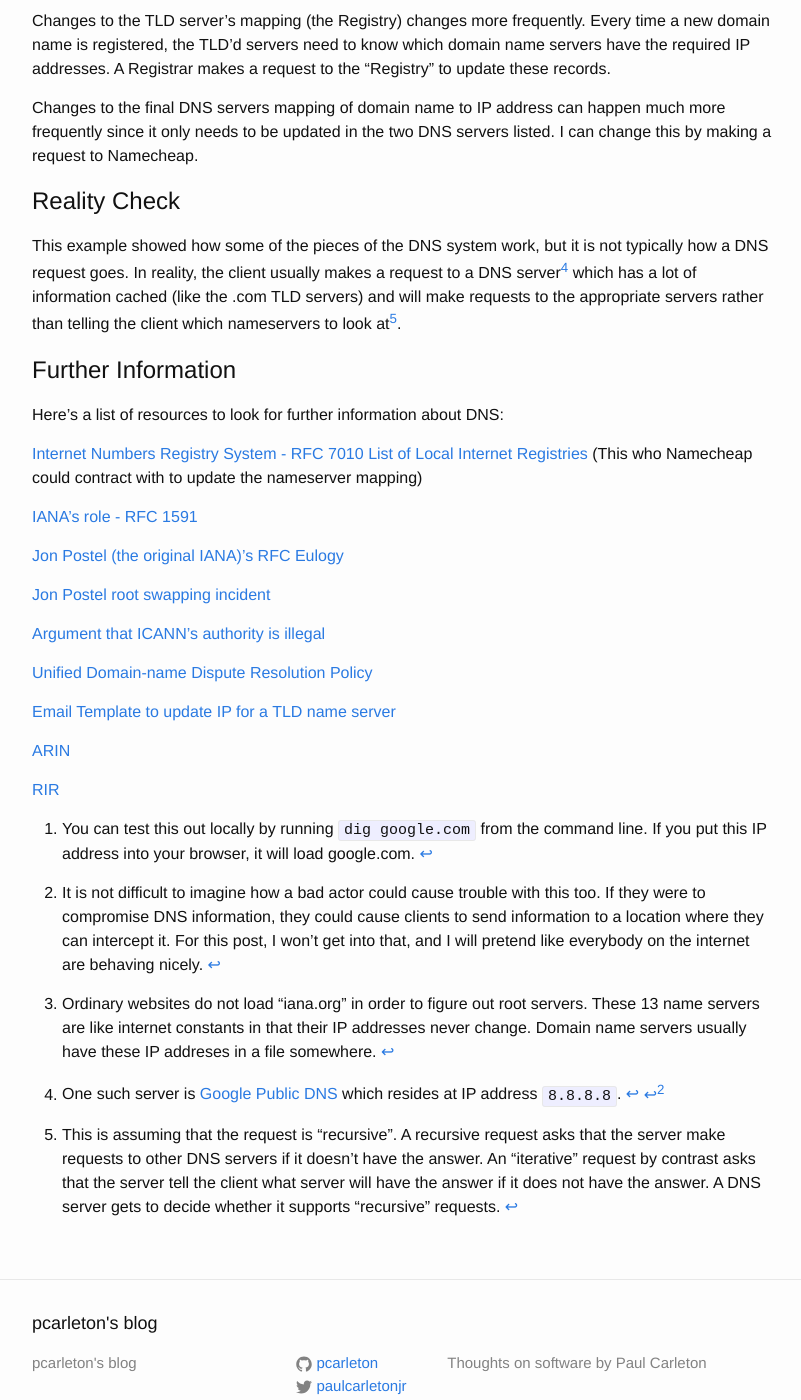
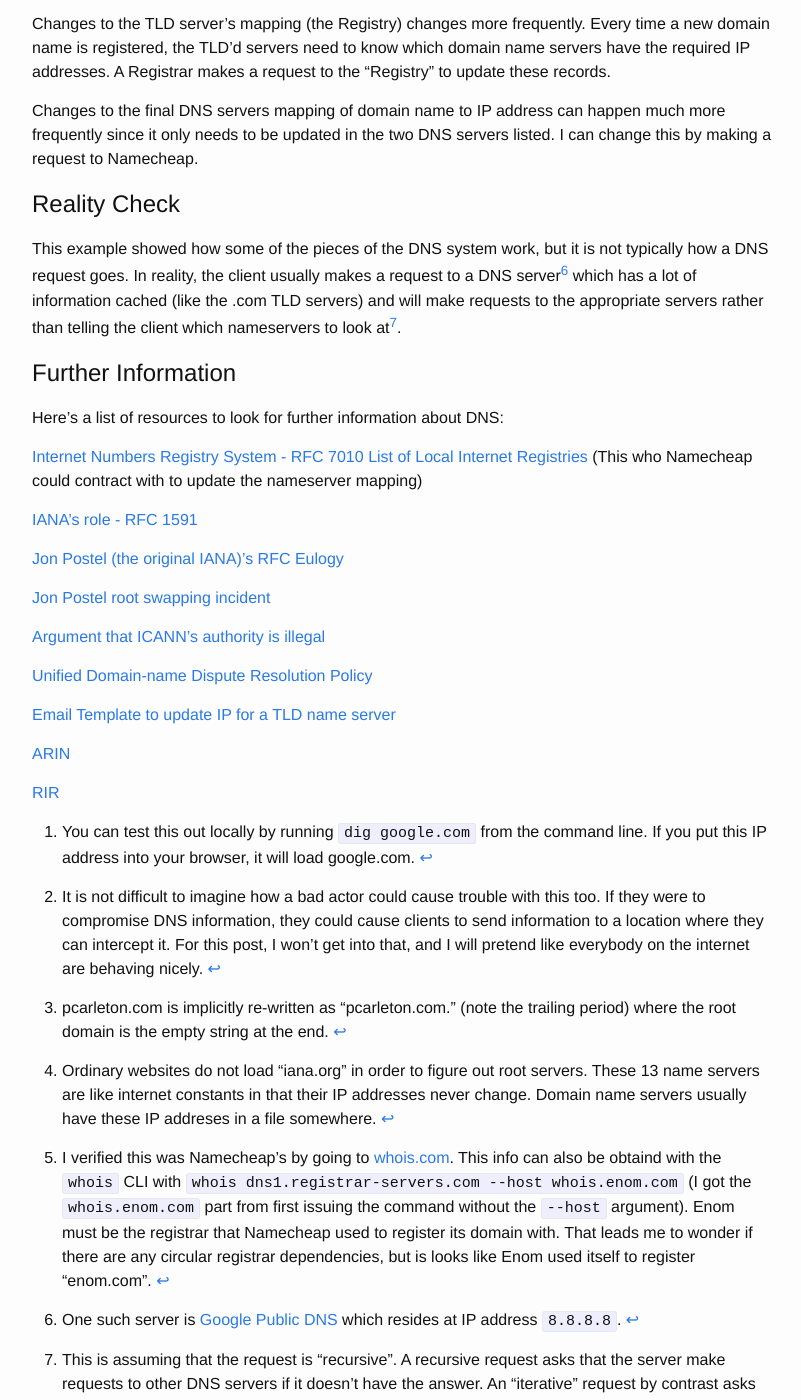
Before and after one commit to pcarleton/pcarleton.github.io, a Jekyll site: the page built from _posts/2017-11-25-dns-end-to-end.md, in a window 1280 px wide and 1400 px high, scrolled down 2019 px. Shown: the whole window, without its empty margins (238-1039 px from the left). Built offline with Jekyll 4.4.1, drawn with Linux system fonts in a browser that asks for light colours; comment, search, counter and statistics services are not loaded; some of the changed text lies outside the part shown.

Commit message:
Fixup footnotes on DNS post

```diff
--- a/_posts/2017-11-25-dns-end-to-end.md
+++ b/_posts/2017-11-25-dns-end-to-end.md
@@ -24,9 +24,9 @@ Now that we know the goal of DNS, I want to demonstrate how DNS works by craftin
 
 ## Root Domain
 
-In order to figure out what IP address is serving "pcarleton.com.", I can work my way down the hierachy.  There are servers at each level of the hierarchy that can tell me where to find information for the level below. The domain name "pcarleton.com" becomes `["", "com", "pcarletion"]` in the hierarchy where the empty string is the implied "root" domain[^4].
+In order to figure out what IP address is serving "pcarleton.com.", I can work my way down the hierachy.  There are servers at each level of the hierarchy that can tell me where to find information for the level below. The domain name "pcarleton.com" becomes `["", "com", "pcarleton"]` in the hierarchy where the empty string is the implied "root" domain[^3].
 
-A name server at the root level can tell me about what nameservers are responsible for each Top Level Domain (TLD) like ".com", ".net" etc.  In order to query a root server, I need to know one of its IP addresses.  I can pick one from the [IANA website](https://www.iana.org/domains/root/servers), so I'll pick `a.root-servers.net` with IP address `198.41.0.4`[^5]
+A name server at the root level can tell me about what nameservers are responsible for each Top Level Domain (TLD) like ".com", ".net" etc.  In order to query a root server, I need to know one of its IP addresses.  I can pick one from the [IANA website](https://www.iana.org/domains/root/servers), so I'll pick `a.root-servers.net` with IP address `198.41.0.4`[^4]
 
 I can then query this root server for what name servers are responsible for `pcarleton.com` via `dig -t ns pcarleton.com @198.41.0.4`.  This gives me a list of servers which are responsible for the `.com` TLD.
 
@@ -36,7 +36,7 @@ The root server gave a list of `.com` nameservers (and IP addresses) that look l
 
 ## Namecheap DNS servers
 
-This query reveals that `dns1.registrar-servers.net` has information for `pcarleton.com` (and has IP `216.87.155.33`).  This name server is the one run by Namecheap which is where I registered `pcarleton.com`.  If we query this one with `dig pcarleton.com @216.87.155.33`, we get the IP address of this site which we can then use.
+This query reveals that `dns1.registrar-servers.com` has information for `pcarleton.com` (and has IP `216.87.155.33`).  This name server is the one run by Namecheap which is where I registered `pcarleton.com`[^5].  If we query this one with `dig pcarleton.com @216.87.155.33`, we get the IP address of this site which we can then use.
 
 ##  Making Changes
 
@@ -55,7 +55,7 @@ Changes to the final DNS servers mapping of domain name to IP address can happen
 
 # Reality Check
 
-This example showed how some of the pieces of the DNS system work, but it is not typically how a DNS request goes.  In reality, the client usually makes a request to a DNS server[^5] which has a lot of information cached (like the .com TLD servers) and will make requests to the appropriate servers rather than telling the client which nameservers to look at[^6].
+This example showed how some of the pieces of the DNS system work, but it is not typically how a DNS request goes.  In reality, the client usually makes a request to a DNS server[^6] which has a lot of information cached (like the .com TLD servers) and will make requests to the appropriate servers rather than telling the client which nameservers to look at[^7].
 
 
 # Further Information
@@ -86,11 +86,13 @@ Here's a list of resources to look for further information about DNS:
 
 [^2]: It is not difficult to imagine how a bad actor could cause trouble with this too. If they were to compromise DNS information, they could cause clients to send information to a location where they can intercept it.  For this post, I won't get into that, and I will pretend like everybody on the internet are behaving nicely.
 
-[^3]: "pcarleton.com" is implicitly re-written as "pcarleton.com." where the root domain is the empty string at the end.
+[^3]: pcarleton.com is implicitly re-written as "pcarleton.com." (note the trailing period) where the root domain is the empty string at the end.
 
 [^4]: Ordinary websites do not load "iana.org" in order to figure out root servers.  These 13 name servers are like internet constants in that their IP addresses never change.  Domain name servers usually have these IP addreses in a file somewhere.
 
-[^5]: One such server is [Google Public DNS](https://en.wikipedia.org/wiki/Google_Public_DNS) which resides at IP address `8.8.8.8`.
+[^5]: I verified this was Namecheap's by going to [whois.com](https://www.whois.com/whois/registrar-servers.com).  This info can also be obtaind with the `whois` CLI with `whois dns1.registrar-servers.com --host whois.enom.com` (I got the `whois.enom.com` part from first issuing the command without the `--host` argument).  Enom must be the registrar that Namecheap used to register its domain with. That leads me to wonder if there are any circular registrar dependencies, but is looks like Enom used itself to register "enom.com".
+
+[^6]: One such server is [Google Public DNS](https://en.wikipedia.org/wiki/Google_Public_DNS) which resides at IP address `8.8.8.8`.
 
 
-[^6]: This is assuming that the request is "recursive".  A recursive request asks that the server make requests to other DNS servers if it doesn't have the answer.  An "iterative" request by contrast asks that the server tell the client what server will have the answer if it does not have the answer.  A DNS server gets to decide whether it supports "recursive" requests.
+[^7]: This is assuming that the request is "recursive".  A recursive request asks that the server make requests to other DNS servers if it doesn't have the answer.  An "iterative" request by contrast asks that the server tell the client what server will have the answer if it does not have the answer.  A DNS server gets to decide whether it supports "recursive" requests.
```
